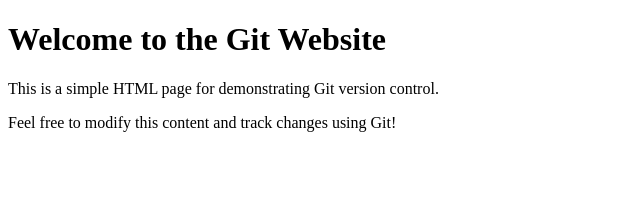
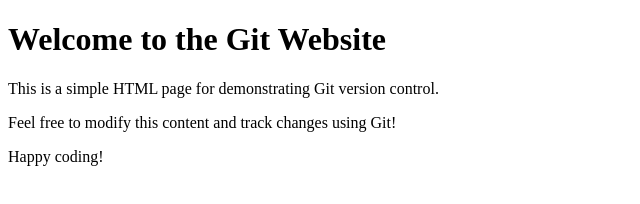
Before and after one commit to jeyaprakash1910/learn-git, a plain HTML site: page index.html in a window 1280 px wide. Shown: the whole page, without its empty margins (0-640 px from the left). Drawn offline with Linux system fonts and the light colour scheme.

Commit message:
Happy Coding

```diff
--- a/index.html
+++ b/index.html
@@ -9,5 +9,6 @@
     <h1>Welcome to the Git Website</h1>
     <p>This is a simple HTML page for demonstrating Git version control.</p>
     <p>Feel free to modify this content and track changes using Git!</p>
+    <p>Happy coding!</p>
 </body>
 </html>
```
